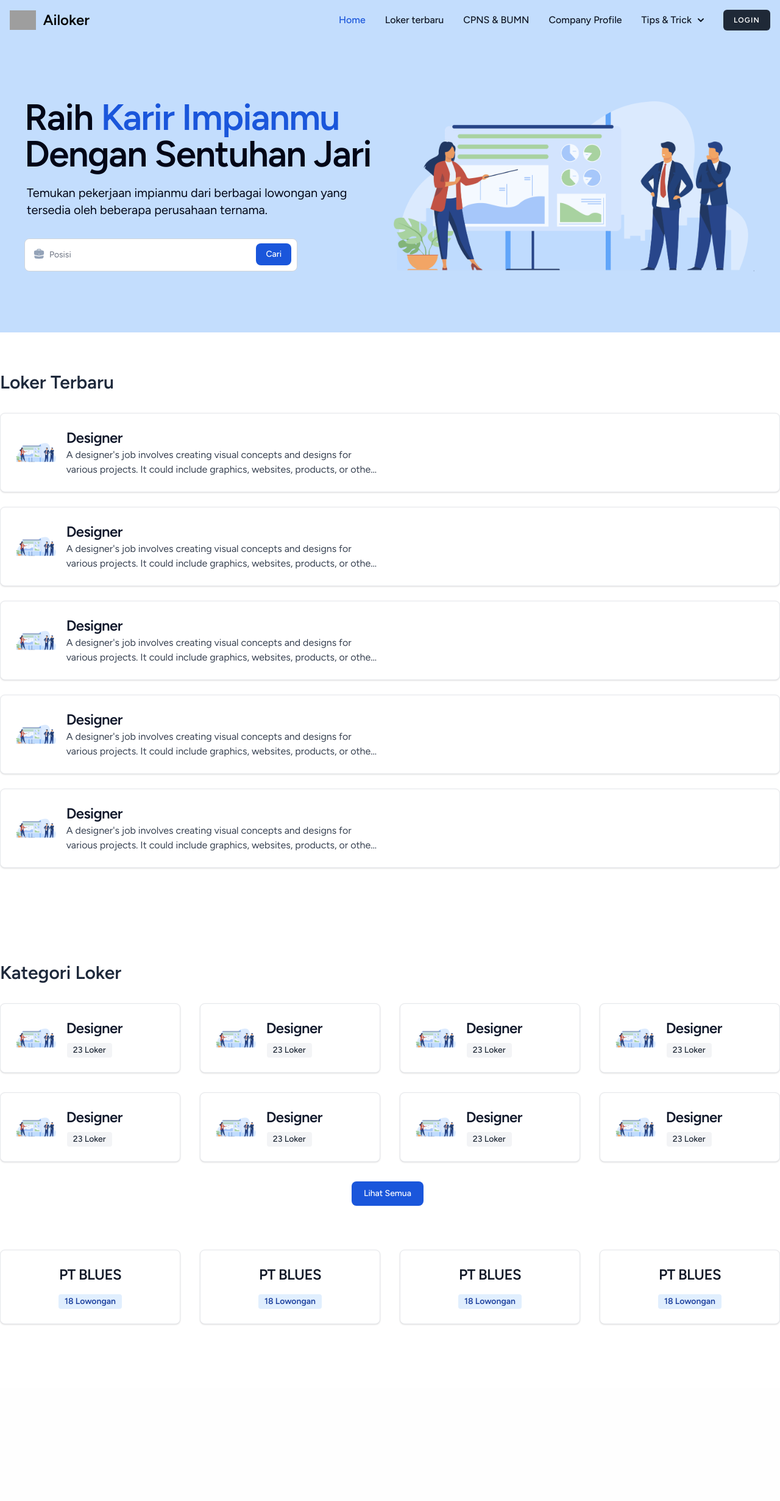
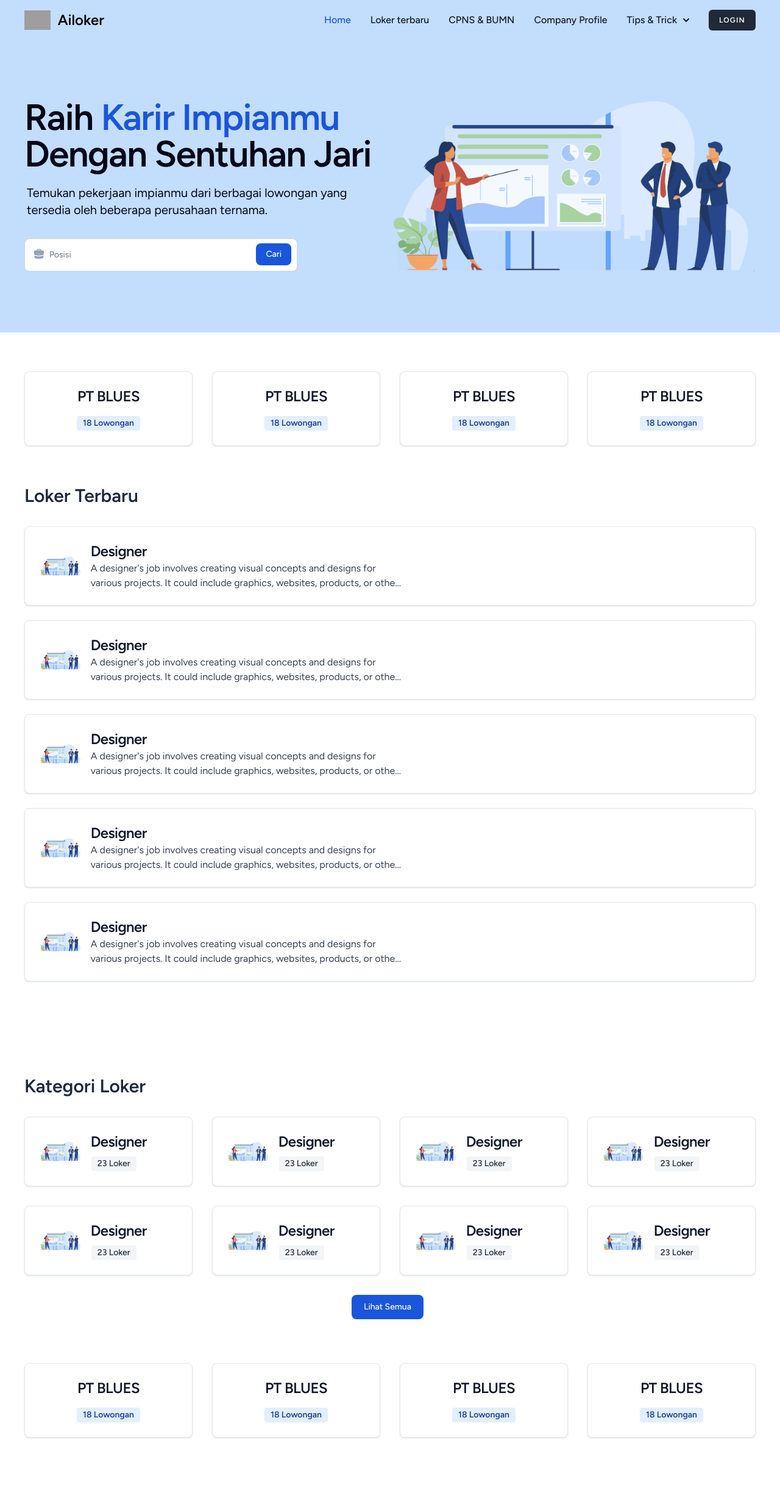
Before and after one commit to ZulfikarHD/Ailoker, a Laravel app: page / in a window 1280 px wide. Shown: the whole page at 61% size. Before the commit the page ends 2172 px from the top, so only its background shows below. Run offline with Laravel 12, Linux system fonts and the light colour scheme; style sheets or scripts are compiled from the project's sources; some libraries are stand-ins or nearby versions; grey boxes are pictures that could not be loaded.

Commit message:
add padding-x

```diff
--- a/resources/views/dashboard.blade.php
+++ b/resources/views/dashboard.blade.php
@@ -3,7 +3,7 @@
     <section class="bg-blue-200 w-full min-w-[100vh] px-10 mx-auto mb-16">
         <div class="max-w-7xl mx-auto grid grid-cols-2 gap-4 items-center justify-between h-full py-24">
             {{-- Hero Text --}}
-            <div class="w-full h-full flex flex-col justify-between">
+            <div class="w-full max-w-2xl mx-auto lg:max-w-full h-full flex flex-col justify-between col-span-2 lg:col-span-1">
                 <div>
                     <h1
                         class="mb-4 text-4xl font-extrabold tracking-tight leading-none text-slate-950 md:text-5xl lg:text-6xl">
@@ -44,14 +44,41 @@
             </div>
 
             {{-- Image --}}
-            <div class="relative hidden md:block -ml-4">
+            <div class="relative hidden lg:block -ml-4 col-span-2 lg:col-span-1">
                 <img src="{{ asset('image/hero-image.png') }}" alt="hero image" class="w-full h-full">
             </div>
         </div>
     </section>
 
+    {{-- Loker Urgent --}}
+    <section class="mb-16 px-10">
+        <div class="max-w-7xl mx-auto">
+            <div class="grid grid-cols-4 gap-8">
+                {{-- Loop untuk tiap card yang ada di carousel --}}
+                @for ($i = 0; $i < 4; $i++)
+                    <div>
+                        <a href="#"
+                            class="block max-w-sm p-6 bg-white border border-gray-200 rounded-lg shadow hover:bg-gray-100 dark:bg-gray-800 dark:border-gray-700 dark:hover:bg-gray-700">
+                            <div class="flex flex-col gap-2 justify-center items-center">
+                                <h5
+                                    class="mb-2 text-2xl font-bold tracking-tight text-gray-900 dark:text-white uppercase">
+                                    PT Blues
+                                </h5>
+
+                                <span
+                                    class="bg-blue-100 text-blue-800 text-sm font-bold px-2.5 py-0.5 rounded dark:bg-blue-900 dark:text-blue-300">
+                                    18 Lowongan
+                                </span>
+                            </div>
+                        </a>
+                    </div>
+                @endfor
+            </div>
+        </div>
+    </section>
+
     {{-- Loker Terbaru --}}
-    <section>
+    <section class="px-10">
         <div class="max-w-7xl mx-auto">
             {{-- Header --}}
             <h3 class="text-3xl font-semibold text-slate-800 dark:text-white mb-8">Loker Terbaru</h3>
@@ -89,7 +116,7 @@
     </section>
 
     {{-- Category Loker --}}
-    <section>
+    <section class="px-10">
         <div class="max-w-7xl mx-auto mb-16">
             {{-- Header --}}
             <h3 class="text-3xl font-semibold text-slate-800 dark:text-white mb-8">Kategori Loker</h3>
@@ -133,7 +160,7 @@
     </section>
 
     {{-- Company Profile Section --}}
-    <section class="mb-16">
+    <section class="mb-16 px-10">
         <div class="max-w-7xl mx-auto">
             <div class="grid grid-cols-4 gap-8">
                 {{-- Loop untuk tiap card yang ada di carousel --}}
--- a/resources/views/livewire/layout/navigation.blade.php
+++ b/resources/views/livewire/layout/navigation.blade.php
@@ -1,6 +1,6 @@
 <header>
-    <nav class="bg-blue-200 border-gray-200 dark:bg-gray-900 dark:border-gray-700 z-50 sticky top-0">
-        <div class="max-w-7xl flex flex-wrap items-center justify-between mx-auto p-4">
+    <nav class="bg-blue-200 border-gray-200 dark:bg-gray-900 dark:border-gray-700 z-50 sticky top-0 px-10">
+        <div class="max-w-7xl flex flex-wrap items-center justify-between mx-auto py-4">
             {{-- Logo --}}
             <a href="#" class="flex items-center space-x-3 rtl:space-x-reverse">
                 <img src="https://flowbite.com/docs/images/logo.svg" class="h-8" alt="Ailoker Logo" />
```
